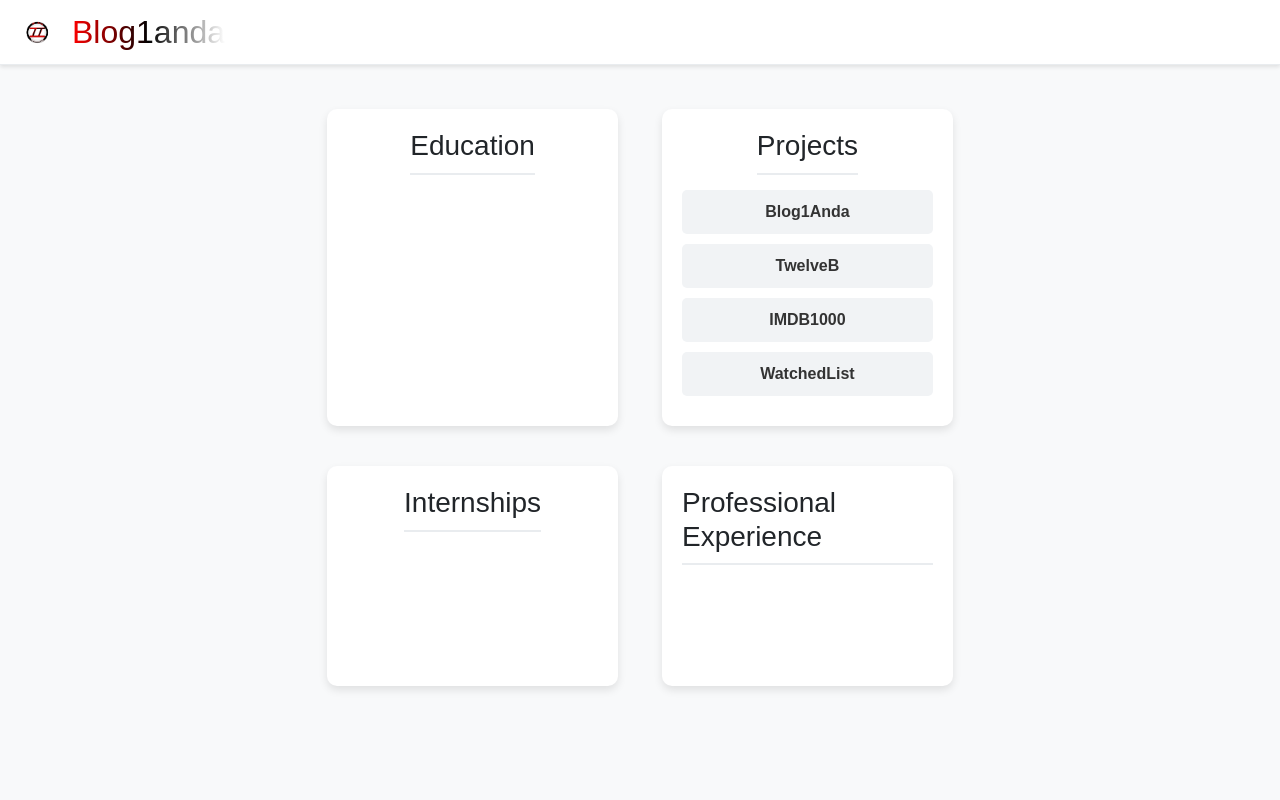
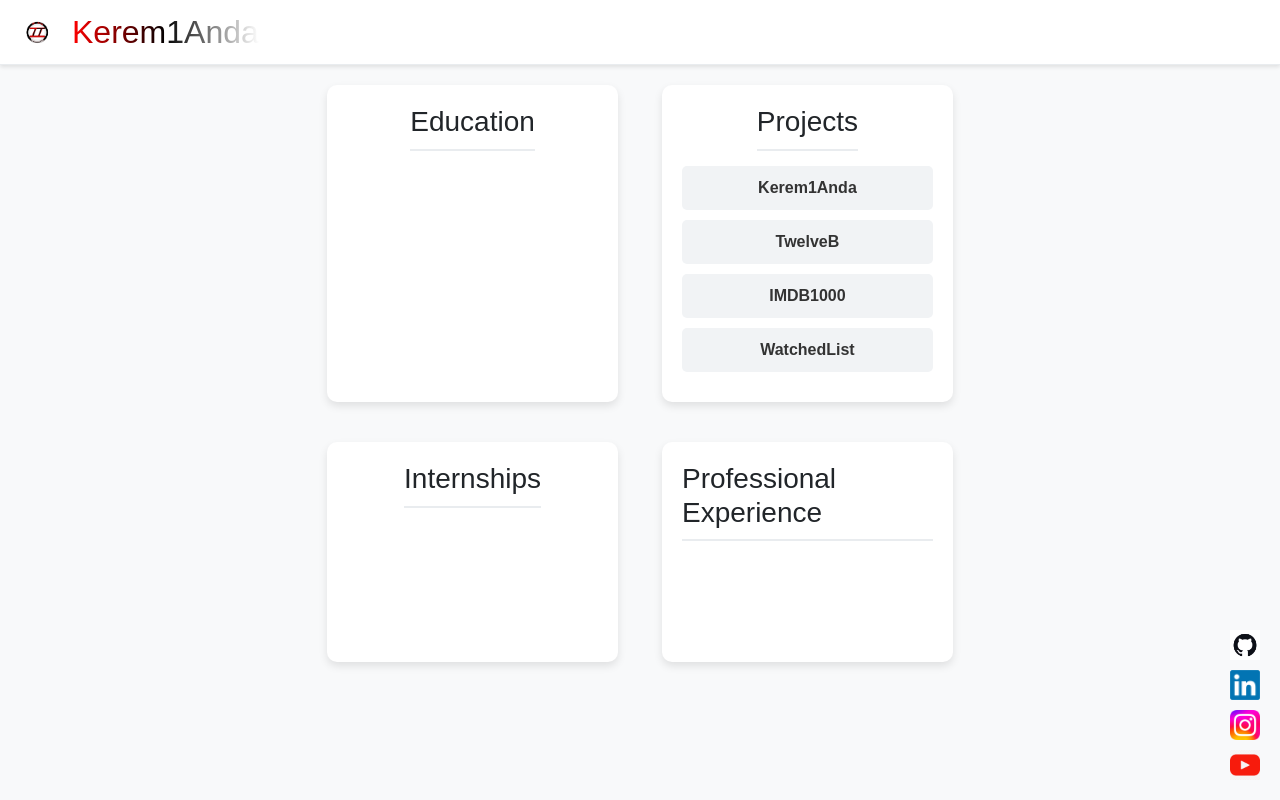
Before and after one commit to keremkaynk3/KeremBianda, a Flask app: page /ptfy in a window 1280 px wide. Run offline with Flask 3, Linux system fonts and the light colour scheme; data that the repository does not hold is empty.

Commit message:
Blog güncellendi.

```diff
--- a/templates/about.html
+++ b/templates/about.html
@@ -125,7 +125,6 @@
 		    <li> "They are fighting in your name." <em>- Kilgharrah (The Great Dragon) </em> </li>
 		    <li> "Learn to walk before you run" </li>
             <li> "It is never to late to mend" </li>
-		    <li> "Hayat bir gün o da bugün. Aptallık etme! <em> -Sir Kerem Kaynak </em> </li>
         </div>
         <br>
         <div>
--- a/templates/portfolio.html
+++ b/templates/portfolio.html
@@ -138,6 +138,28 @@
         color: #007bff; /* Üzerine gelince yazı rengini değiştirir */
         text-decoration: underline; /* Üzerine gelince alt çizgiyi geri getirir */
     }
+    .navbar-icons {
+        position: fixed;
+        bottom: 20px;
+        right: 20px;
+        display: flex;
+        flex-direction: column;
+        align-items: center;
+        gap: 10px;
+    }
+    .navbar-icons .nav-link {
+        display: flex;
+        align-items: center;
+        text-decoration: none;
+    }
+    .navbar-icons img {
+        width: 30px;
+        height: 30px;
+        transition: transform 0.3s ease;
+    }
+    .navbar-icons img:hover {
+        transform: scale(1.2);
+    }
     </style>
 </head>
 <body>
@@ -146,14 +168,28 @@
     <div class="container-fluid">
         <a class="navbar-brand" href="/">
             <img src="{{ url_for('static', filename='logo.png') }}" alt="Logo">
-            <h1>Blog1anda</h1>
+            <h1>Kerem1Anda</h1>
         </a>
         <button class="navbar-toggler" type="button" data-bs-toggle="collapse" data-bs-target="#navbarNav" aria-controls="navbarNav" aria-expanded="false" aria-label="Toggle navigation">
             <span class="navbar-toggler-icon"></span>
         </button>
     </div>
 </nav>
-<br>
+
+<div class="navbar-icons">
+    <a class="nav-link" href="https://github.com/keremkaynk3" target="_blank">
+        <img src="{{ url_for('static', filename='github.jpeg') }}" alt="Github">
+    </a>
+    <a class="nav-link" href="https://www.linkedin.com/in/keremkaynak3/" target="_blank">
+        <img src="{{ url_for('static', filename='linked.png') }}" alt="LinkedIn">
+    </a>
+    <a class="nav-link" href="https://www.instagram.com/keremkaynak3/" target="_blank">
+        <img src="{{ url_for('static', filename='instagram.webp') }}" alt="Instagram">
+    </a>
+    <a class="nav-link" href="https://www.youtube.com/@keremkaynak3" target="_blank">
+        <img src="{{ url_for('static', filename='youtube.png') }}" alt="YouTube">
+    </a>
+</div>
 
 <div class="container">
     <div class="row equal-height-row">
@@ -172,7 +208,7 @@
                 <h2 class="section-title">Projects</h2>
                 <!-- Projeler aynı kalabilir -->
                 <div class="project-item">
-                    <a href="https://github.com/keremkaynak3/blog1anda" target="_blank">Blog1Anda</a>
+                    <a href="https://github.com/keremkaynk3/Kerem1Anda" target="_blank">Kerem1Anda</a>
                 </div>
                 <div class="project-item">
                     <a href="https://github.com/keremkaynak3/TwelveB" target="_blank">TwelveB</a>
--- a/templates/visited.html
+++ b/templates/visited.html
@@ -4,7 +4,7 @@
     <link rel="icon" href="{{ url_for('static', filename='logo.png') }}" type="image/png">
     <meta charset="utf-8">
     <meta name="viewport" content="width=device-width, initial-scale=1">
-    <title>Blog1anda</title>
+    <title>Kerem1Anda</title>
     <link href="https://cdn.jsdelivr.net/npm/bootstrap@5.3.3/dist/css/bootstrap.min.css" rel="stylesheet" integrity="sha384-QWTKZyjpPEjISv5WaRU9OFeRpok6YctnYmDr5pNlyT2bRjXh0JMhjY6hW+ALEwIH" crossorigin="anonymous">
     <style>
         body {
@@ -97,7 +97,7 @@
     <div class="container-fluid">
         <a class="navbar-brand" href="/">
             <img src="{{ url_for('static', filename='logo.png') }}" alt="Logo">
-            <h1>Blog1anda</h1>
+            <h1>Kerem1Anda</h1>
         </a>
         <button class="navbar-toggler" type="button" data-bs-toggle="collapse" data-bs-target="#navbarNav" aria-controls="navbarNav" aria-expanded="false" aria-label="Toggle navigation">
             <span class="navbar-toggler-icon"></span>
```
Also changed, not shown: templates/index.html (+31 -13 lines).
